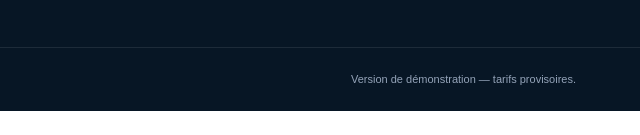
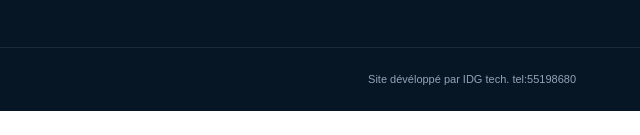
Before and after one commit to idogopatrick55-sys/OCS, a plain HTML site: page index.html in a window 1280 px wide. Shown: the part 3602-3737 px from the top of the page, 640-1280 px from the left. Drawn offline with Linux system fonts and the light colour scheme.

Commit message:
Add files via upload

```diff
--- a/index.html
+++ b/index.html
@@ -523,7 +523,8 @@
             </p>
 
             <p class="demo-notice">
-                Version de démonstration — tarifs provisoires.
+                Site dévéloppé par IDG tech.
+				tel:55198680
             </p>
 
         </div>
```
